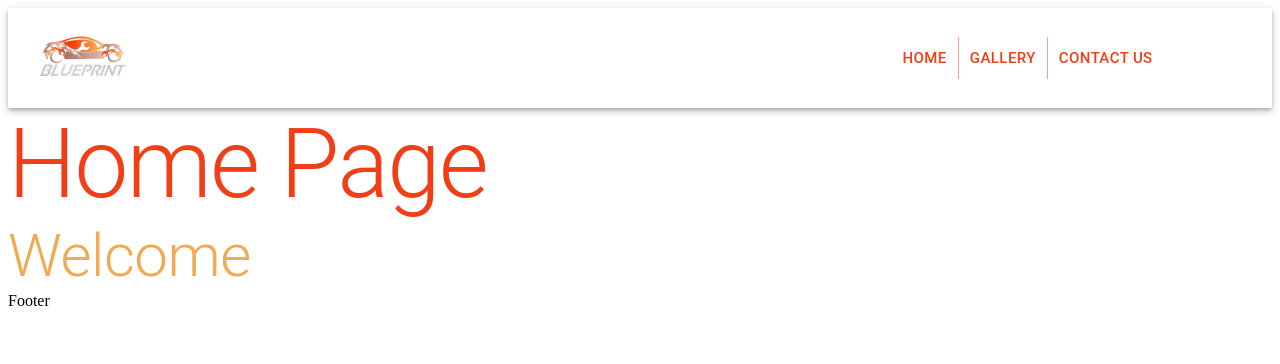
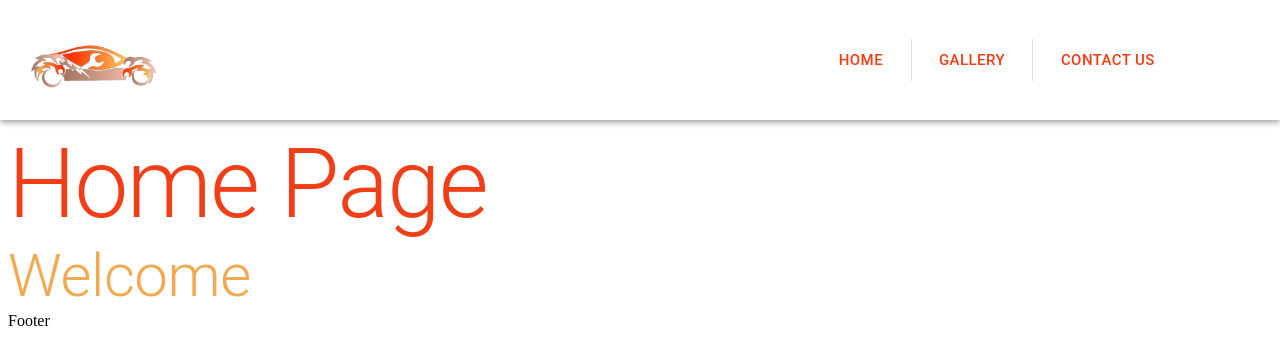
Before and after one commit to blue-print-creates/blueprint_website, a React (Create React App) app in the folder client/: page / in a window 1280 px wide. Shown: the top 364 px of the page. Built offline with nearby package versions, Linux system fonts and the light colour scheme.

Commit message:
improved header style and remove text from blueptint

```diff
--- a/client/src/components/Header.jsx
+++ b/client/src/components/Header.jsx
@@ -1,19 +1,24 @@
 import React from "react";
 import { AppBar, Toolbar, ButtonGroup, Button, Box } from "@mui/material";
 
-import logo from "../assets/images/IMG_20211014_172013_181-removebg-preview.png";
+import logo from "../assets/images/blueprint-logo.png";
 
 import Navigation from "./Navigation";
 
 const Header = () => {
   return (
-    <AppBar position="static" color="inherit" gutterBottom>
-      <Toolbar variant="regular">
-        <img src={logo} alt="Logo" height="100px" />
-        <Box sx={{ flexGrow: 0.9 }}></Box>
+    <>
+    <AppBar position="absolute" color="inherit" gutterBottom>
+      <Toolbar variant="regular" sx={{ height: "15vh" }}>
+        <Box>
+        <img src={logo} alt="Logo" height="60px" />
+        </Box>
+        <Box sx={{ flexGrow: 0.8 }}></Box>
         <Navigation />
       </Toolbar>
     </AppBar>
+    <Box height="15vh"></Box>
+    </>
   )
 }
 
--- a/client/src/components/Navigation.jsx
+++ b/client/src/components/Navigation.jsx
@@ -1,6 +1,6 @@
 import React from 'react';
 import { useTheme } from '@mui/material/styles';
-import { useMediaQuery, Button, ButtonGroup, FormControl, Select, MenuItem } from "@mui/material";
+import { Divider, Box, useMediaQuery, Button, ButtonGroup, FormControl, Select, MenuItem } from "@mui/material";
 
 const Navigation = () => {
   const theme = useTheme();
@@ -27,16 +27,18 @@ const Navigation = () => {
         </Select>
       </FormControl>
       :
-      <ButtonGroup
-        size={isSmall ? "small" : "large"}
-        variant="text"
-        aria-label="text button group"
-        color="primary"
-      >
-        <Button>Home</Button>
-        <Button>Gallery</Button>
-        <Button>Contact Us</Button>
-      </ButtonGroup>
+      <Box sx={{
+        flexGrow: "0.1",
+        display: "flex",
+        alignItems: "center",
+        justifyContent: "space-around"
+      }}>
+        <Button size="large">Home</Button>
+        <Divider orientation="vertical" flexItem />
+        <Button size="large">Gallery</Button>
+        <Divider orientation="vertical" flexItem />
+        <Button size="large">Contact Us</Button>
+      </Box>
       }
     </>
   )
```
Also changed, not shown: client/src/assets/images/blueprint-logo.png (added), client/src/assets/images/blueprint.png (added).
